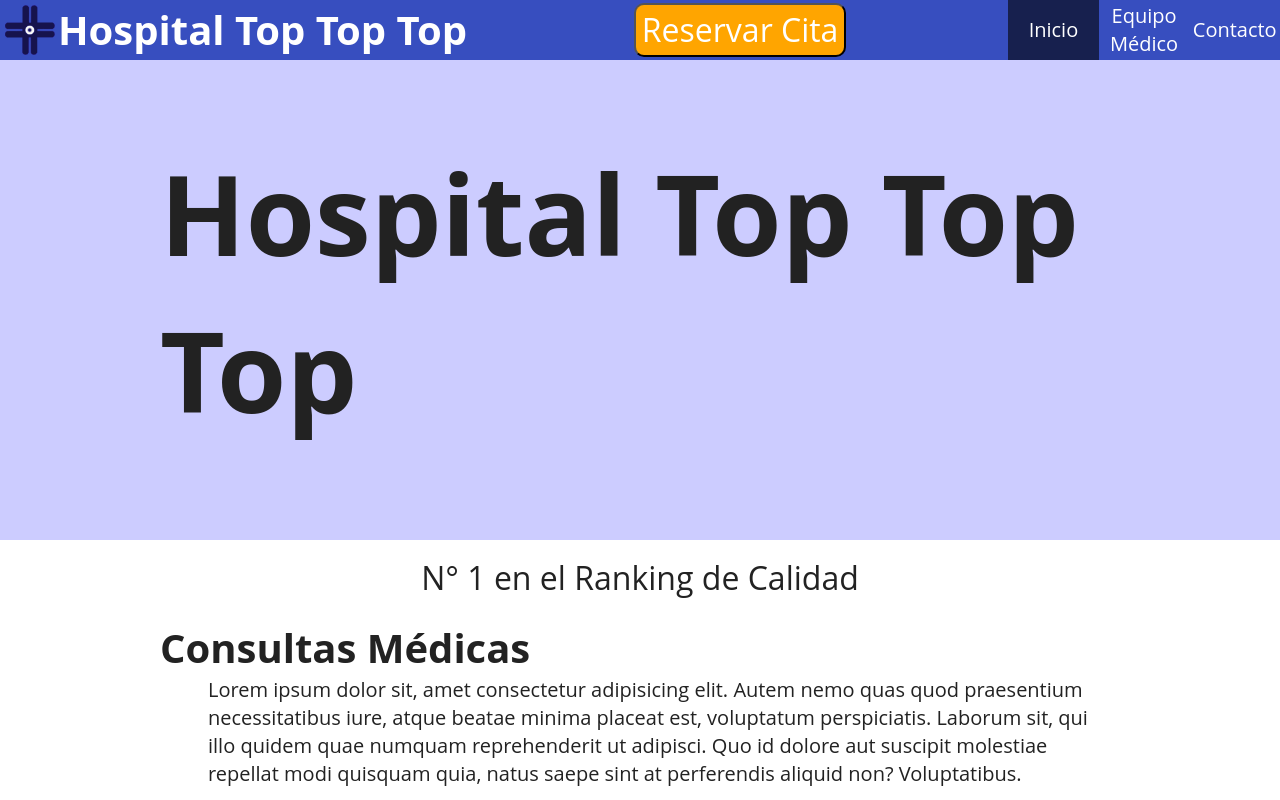
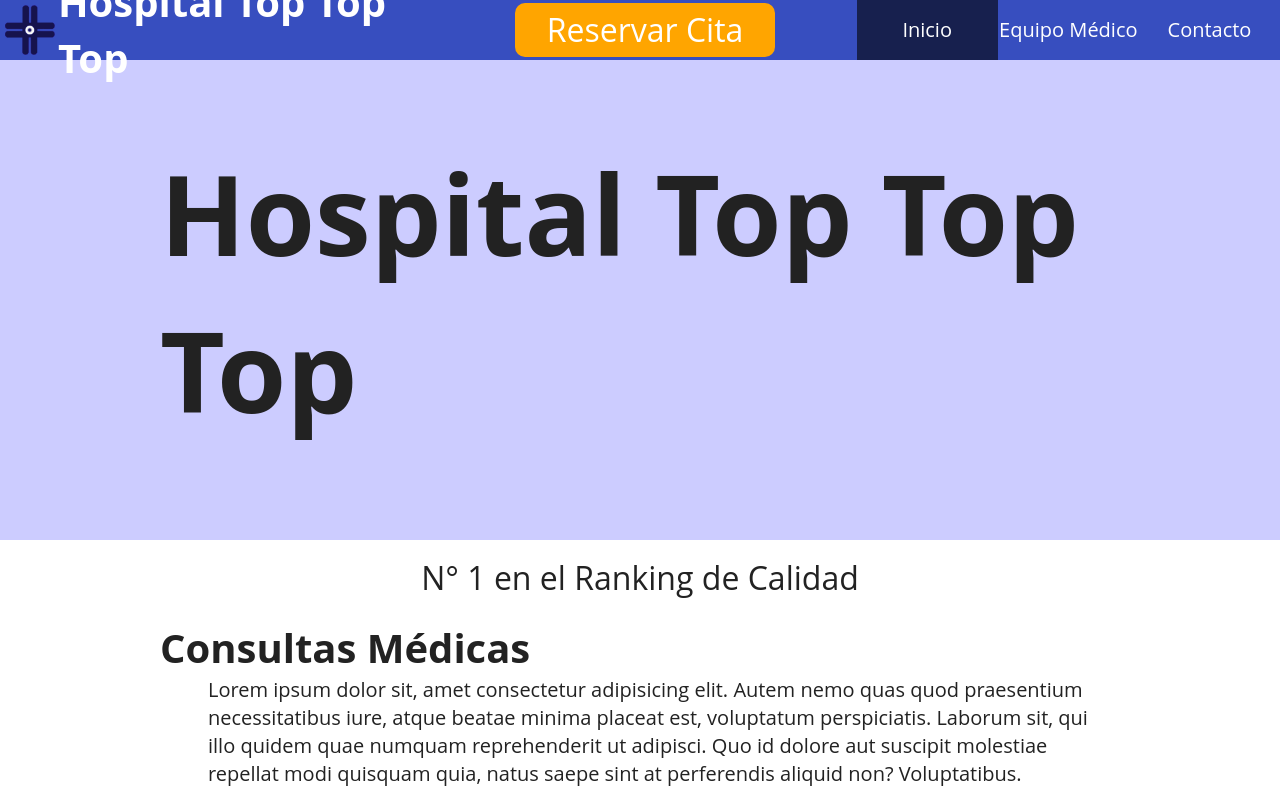
Before and after one commit to mr-pineda/Evaluacion_M2-Ejercicio_Practico_2, a plain HTML site: page index.html in a window 1280 px wide. Shown: the top 800 px of the page. Drawn offline with Linux system fonts and the light colour scheme.

Commit message:
feat: Update header styles

```diff
--- a/assets/css/layout/_header.scss
+++ b/assets/css/layout/_header.scss
@@ -17,8 +17,9 @@
   height: 100%;
   display: flex;
   align-items: center;
-  justify-content: center;
+  justify-content: flex-start;
   padding: 5px;
+  flex: 1;
   .logo_img {
     height: 100%;
     margin-right: 3px;
@@ -32,7 +33,22 @@
     align-items: center;
   }
 }
-
+.button__container {
+  flex: 1;
+  display: flex;
+  margin: 0;
+  padding: 0;
+}
+.header_btn {
+  // height: 100%;
+  margin: 0;
+  padding: 0 2rem;
+  border: none;
+  cursor: pointer;
+}
+.header_navbar {
+  flex: 1;
+}
 .navbar {
   display: flex;
   margin: 0;
--- a/index.html
+++ b/index.html
@@ -16,7 +16,9 @@
         />
         <h1 class="logo_name">Hospital Top Top Top</h1>
       </div>
-      <button class="header_btn">Reservar Cita</button>
+      <div class="button__container">
+        <button class="header_btn">Reservar Cita</button>
+      </div>
       <nav class="header_navbar">
         <ul class="navbar">
           <a class="nav_item --current" href="index.html">Inicio</a>
```
Also changed, not shown: about.html (+3 -1 lines), contact.html (+3 -1 lines), assets/css/main.css.
